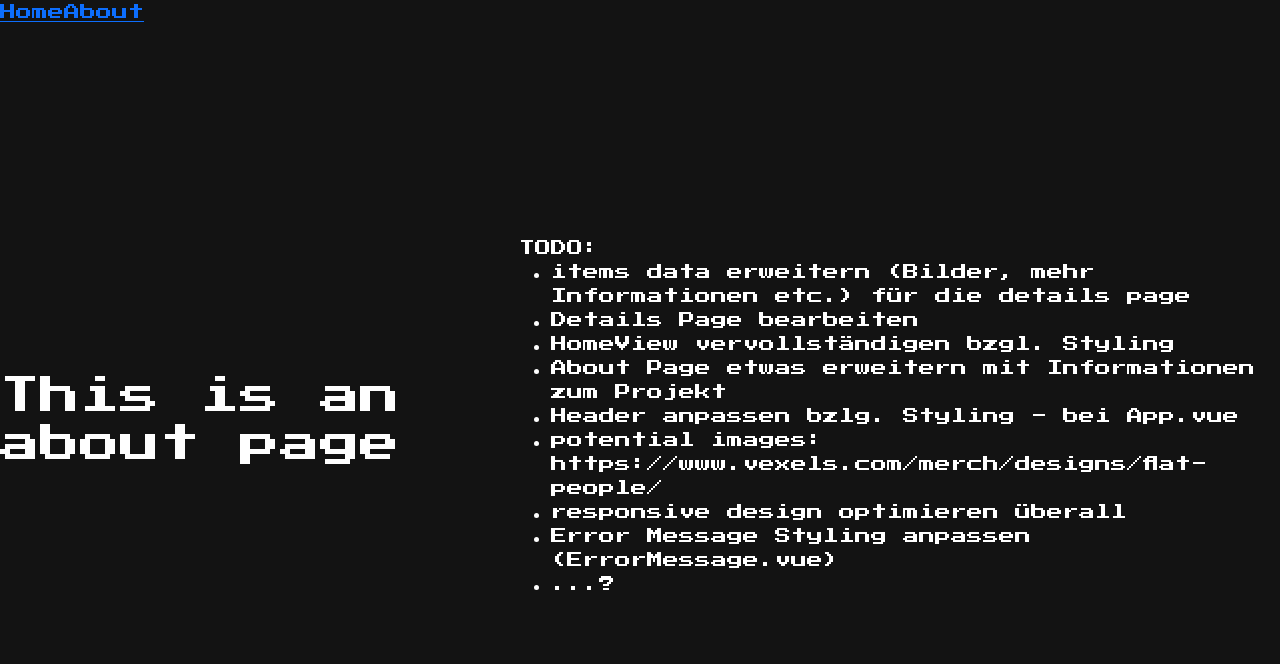
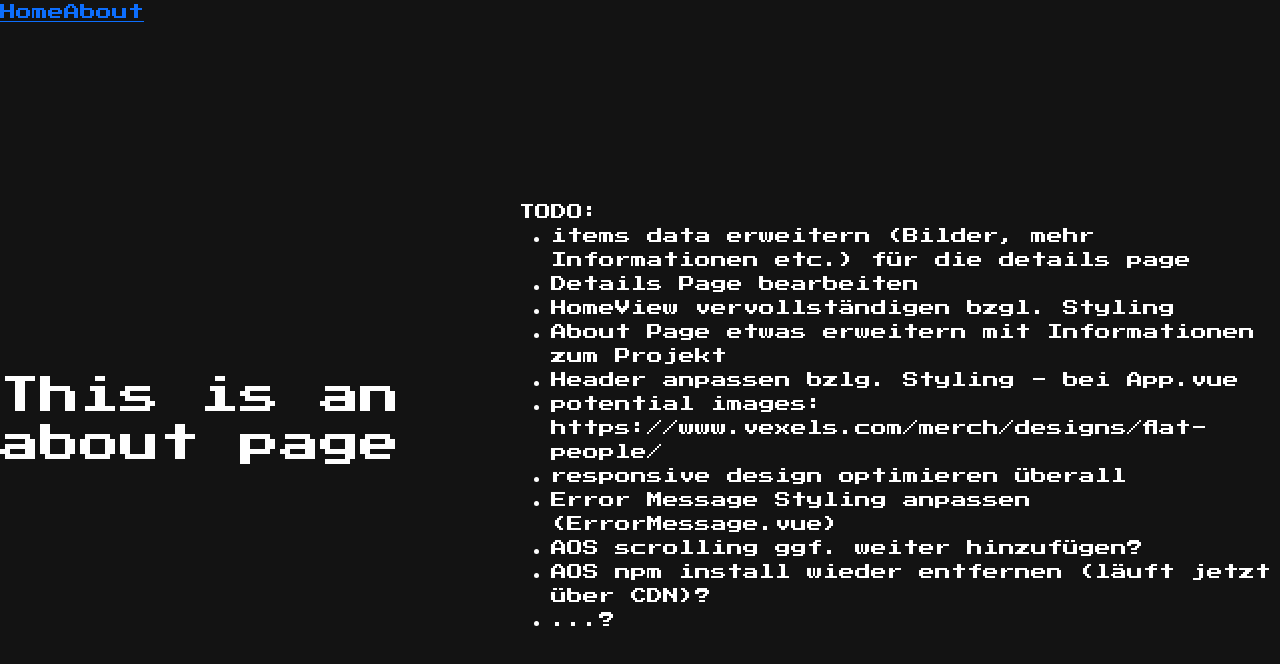
Before and after one commit to Matthes-Baer/NutritionCalculator, a Vue app: page /about in a window 1280 px wide. Shown: the top 664 px of the page. Built offline with nearby package versions, Linux system fonts and the light colour scheme.

Commit message:
feat: Added some comments in about route

```diff
--- a/src/views/AboutView.vue
+++ b/src/views/AboutView.vue
@@ -19,6 +19,8 @@
         </li>
         <li>responsive design optimieren überall</li>
         <li>Error Message Styling anpassen (ErrorMessage.vue)</li>
+        <li>AOS scrolling ggf. weiter hinzufügen?</li>
+        <li>AOS npm install wieder entfernen (läuft jetzt über CDN)?</li>
         <li>...?</li>
       </ul>
     </div>
```
